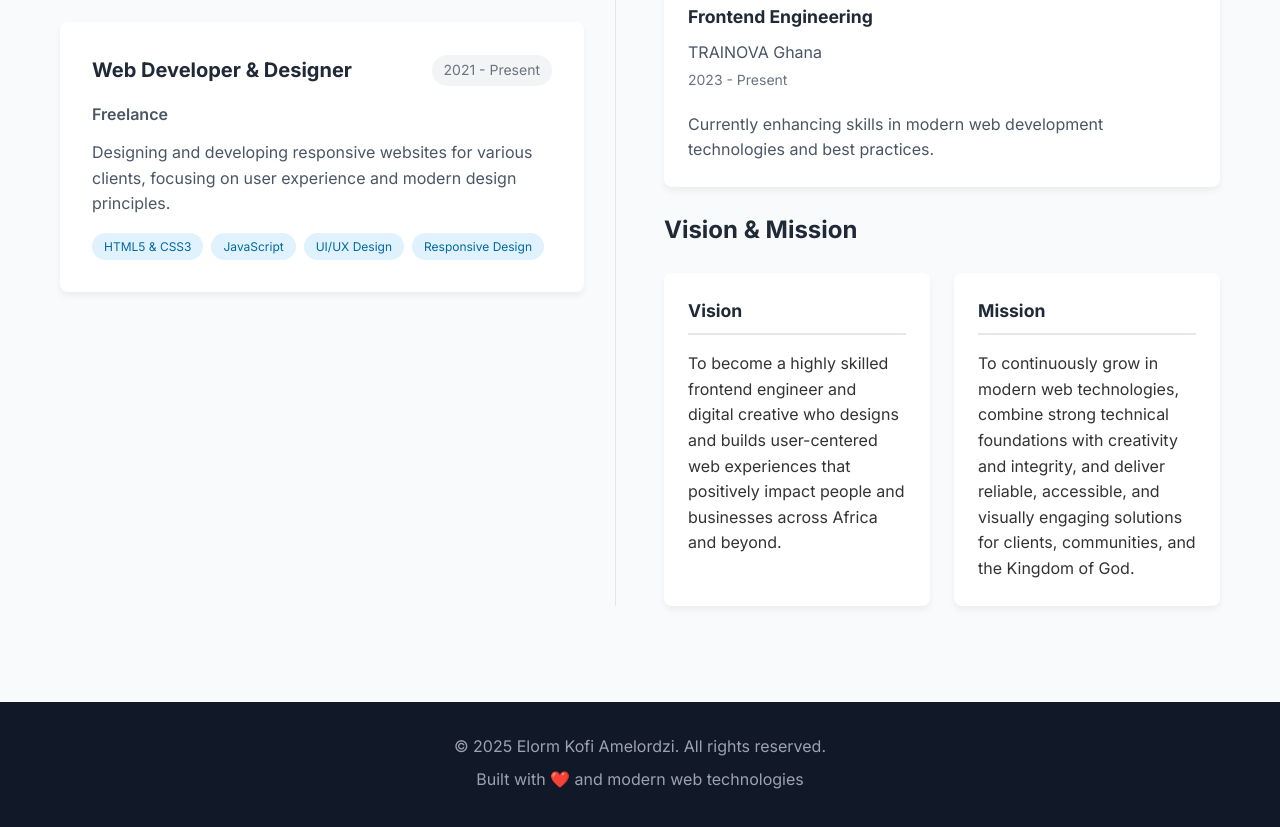
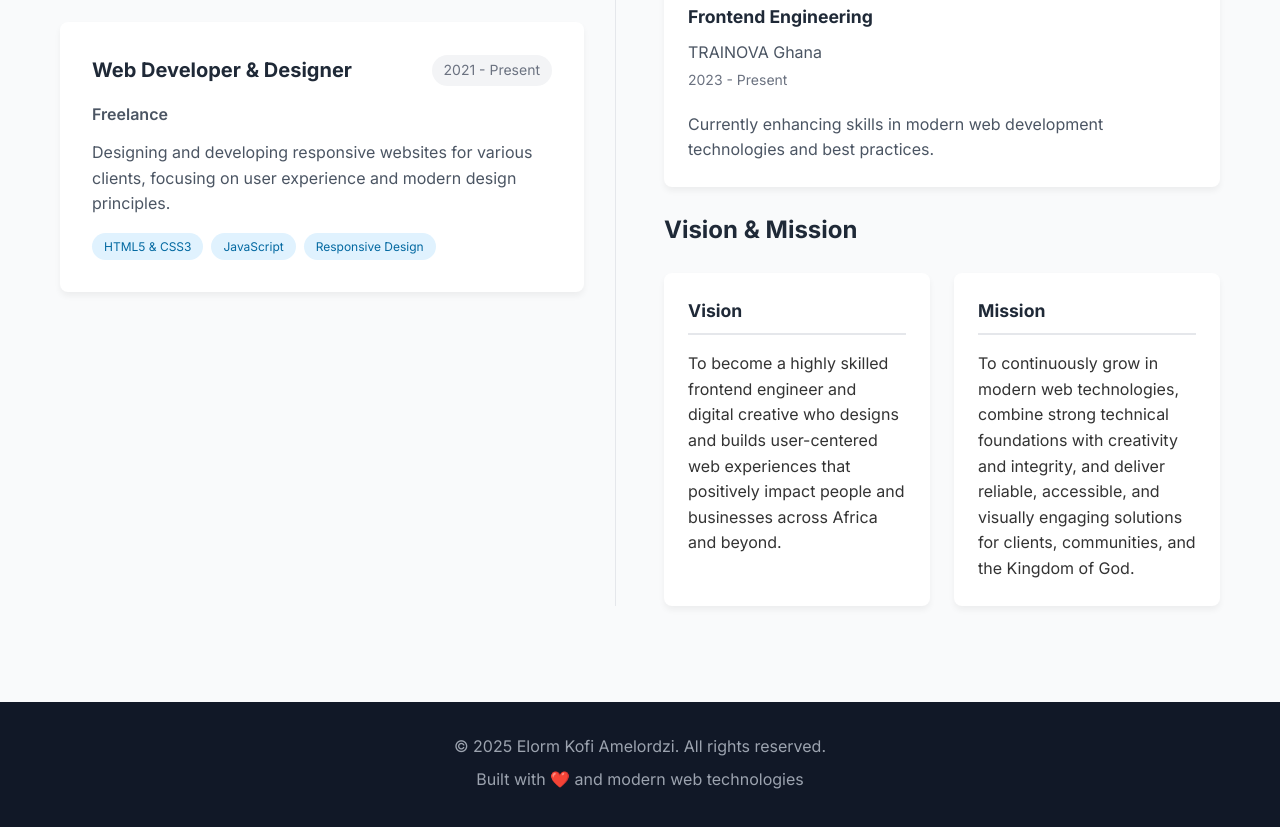
Before and after one commit to humptydumpty-git/ElormAmelordzi, a website: page resume.html in a window 1280 px wide. Shown: the part 678-1505 px from the top of the page. Drawn offline with Linux system fonts and the light colour scheme.

Commit message:
Update resume.html

```diff
--- a/resume.html
+++ b/resume.html
@@ -64,7 +64,6 @@
                         <ul class="resume-skills">
                             <li>HTML5 &amp; CSS3</li>
                             <li>JavaScript</li>
-                            <li>UI/UX Design</li>
                             <li>Responsive Design</li>
                         </ul>
                     </div>
```
